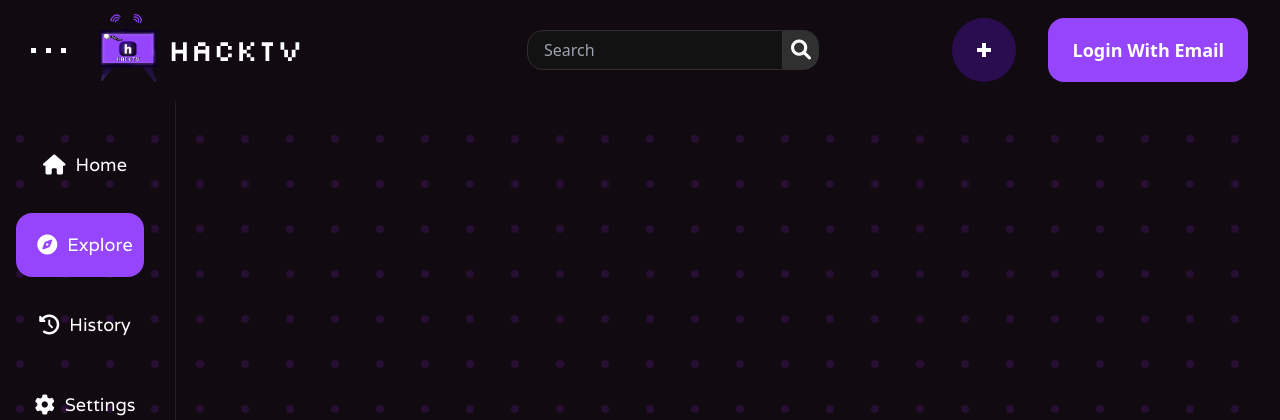
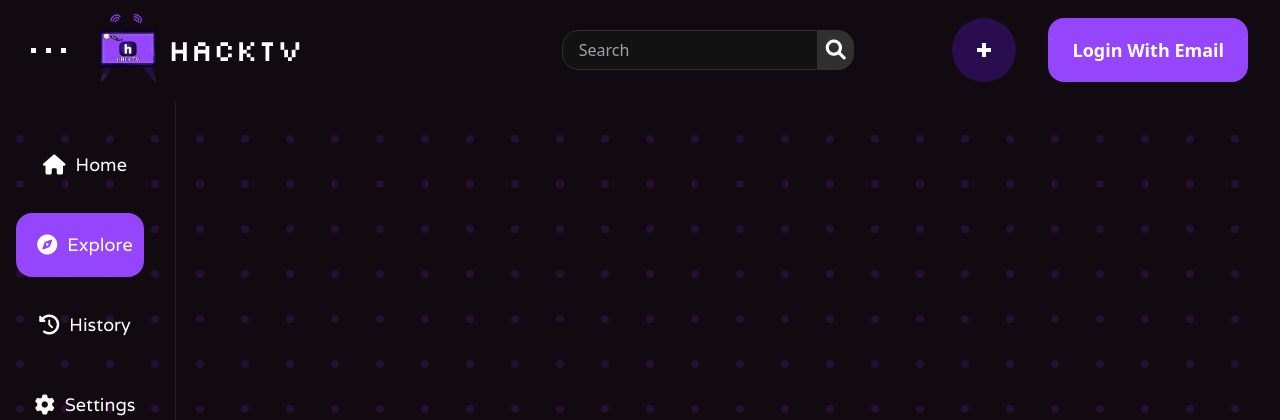
Before and after one commit to TalenMud/HackTV, a Flask app: page /explore in a window 1280 px wide. Shown: the top 420 px of the page. Run offline with Flask 3, Linux system fonts and the light colour scheme; some libraries are stand-ins or nearby versions.

Commit message:
Center Search Bar

```diff
--- a/templates/base.html
+++ b/templates/base.html
@@ -21,7 +21,7 @@
       <div id="background" class="hidden"></div>
 
       <section class="h-[100vh] w-[100vw]">
-        <div class="p-4 pr-8 flex items-center bg-[#110A10] h-[9vh]" style="z-index:1000;">
+        <div class="p-4 pr-8 flex items-center justify-between bg-[#110A10] h-[9vh] w-full" style="z-index:1000;">
           <div class="flex text-white items-center justify-center w-[4rem] hamDesign">
             <span class="dot"></span>
             <span class="dot"></span>
@@ -30,11 +30,13 @@
           <span class="font-[Silkscreen] text-2xl md:text-3xl ml-2 cursor-pointer flex items-center justify-center" onclick="window.location.href='index.html';">
             <img src="{{ url_for('static', filename='res/logo.png')}}" class="w-[5rem] h-[5rem]"> HackTV
           </span>
-          <div class="flex items-center justify-center ml-16">
-            <input type="text" id="searchbox" placeholder="Search" class="pl-4">
-            <button class="bg-[#303030] h-[2.5rem] px-2 z-2" id="searchbutton">
-              <i class="fas fa-search text-white text-xl"></i>
-            </button>
+          <div class="flex items-center justify-center flex-grow">
+            <div class="flex">
+              <input type="text" id="searchbox" placeholder="Search" class="pl-4">
+              <button class="bg-[#303030] h-[2.5rem] px-2 z-2" id="searchbutton">
+                <i class="fas fa-search text-white text-xl"></i>
+              </button>
+            </div>
           </div>
           <div class="ml-auto flex flex-row">
             <a href="/create" id="createButton">
```
